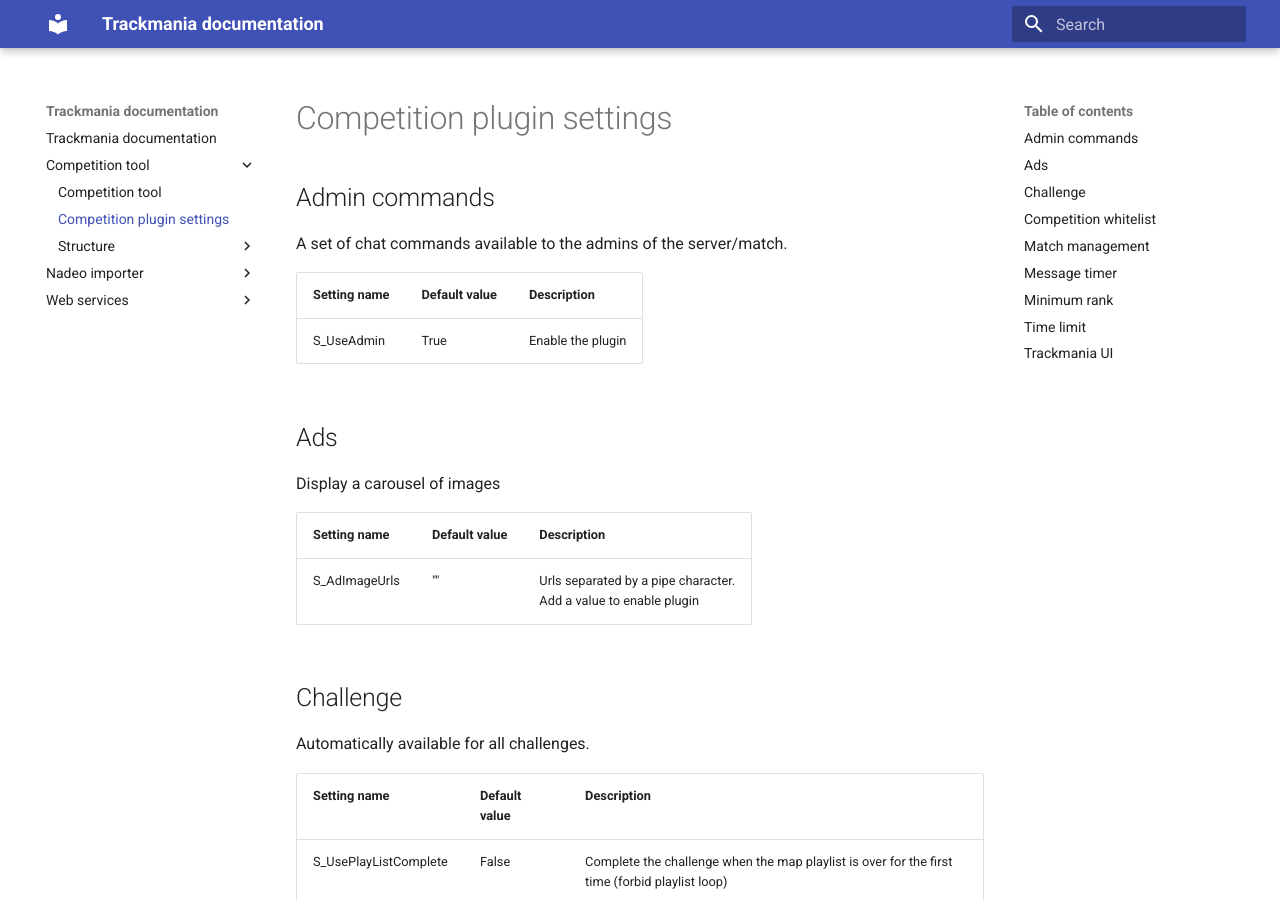
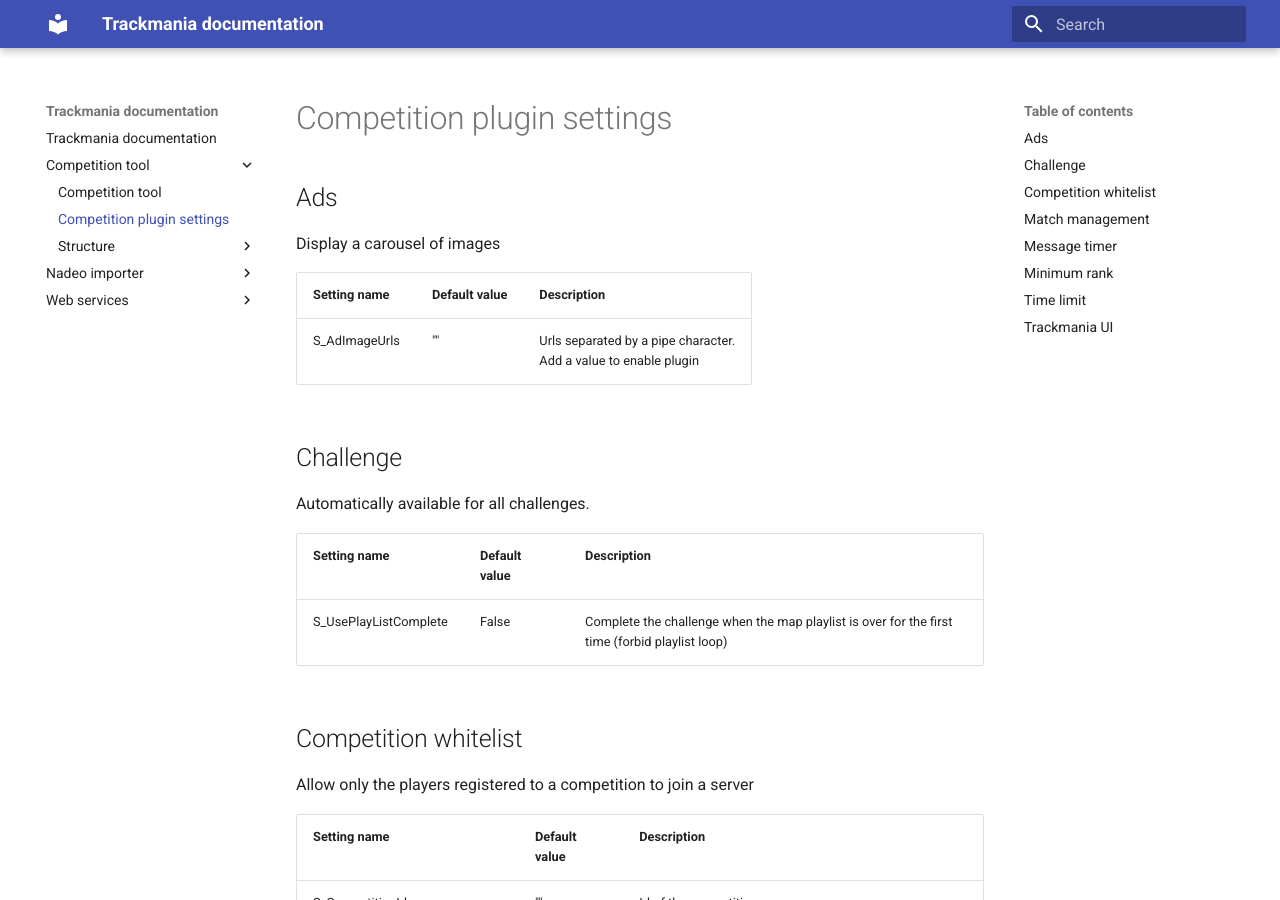
Before and after one commit to nadeo/trackmania-doc, an MkDocs documentation site: the page built from docs/competition-tool/plugin-settings.md, in a window 1280 px wide and 900 px high. Built offline with MkDocs 1.6.1 and Material for MkDocs 9.7.7, drawn with Linux system fonts in a browser that asks for light colours; some of the changed text lies outside the part shown.

Commit message:
remove useless settings - fix header

```diff
--- a/docs/competition-tool/plugin-settings.md
+++ b/docs/competition-tool/plugin-settings.md
@@ -1,11 +1,4 @@
 #Competition plugin settings
-
-## Admin commands
-A set of chat commands available to the admins of the server/match.
-
-| Setting name   | Default value  | Description        |
-|:---------------|:---------------|:-------------------|
-| S_UseAdmin     | True           | Enable the plugin  |
 
 ## Ads
 Display a carousel of images
```
Also changed, not shown: other parts of docs/competition-tool/plugin-settings.md (+1 -1 lines), docs/competition-tool/structure/01-example.md (+19 -19 lines).
